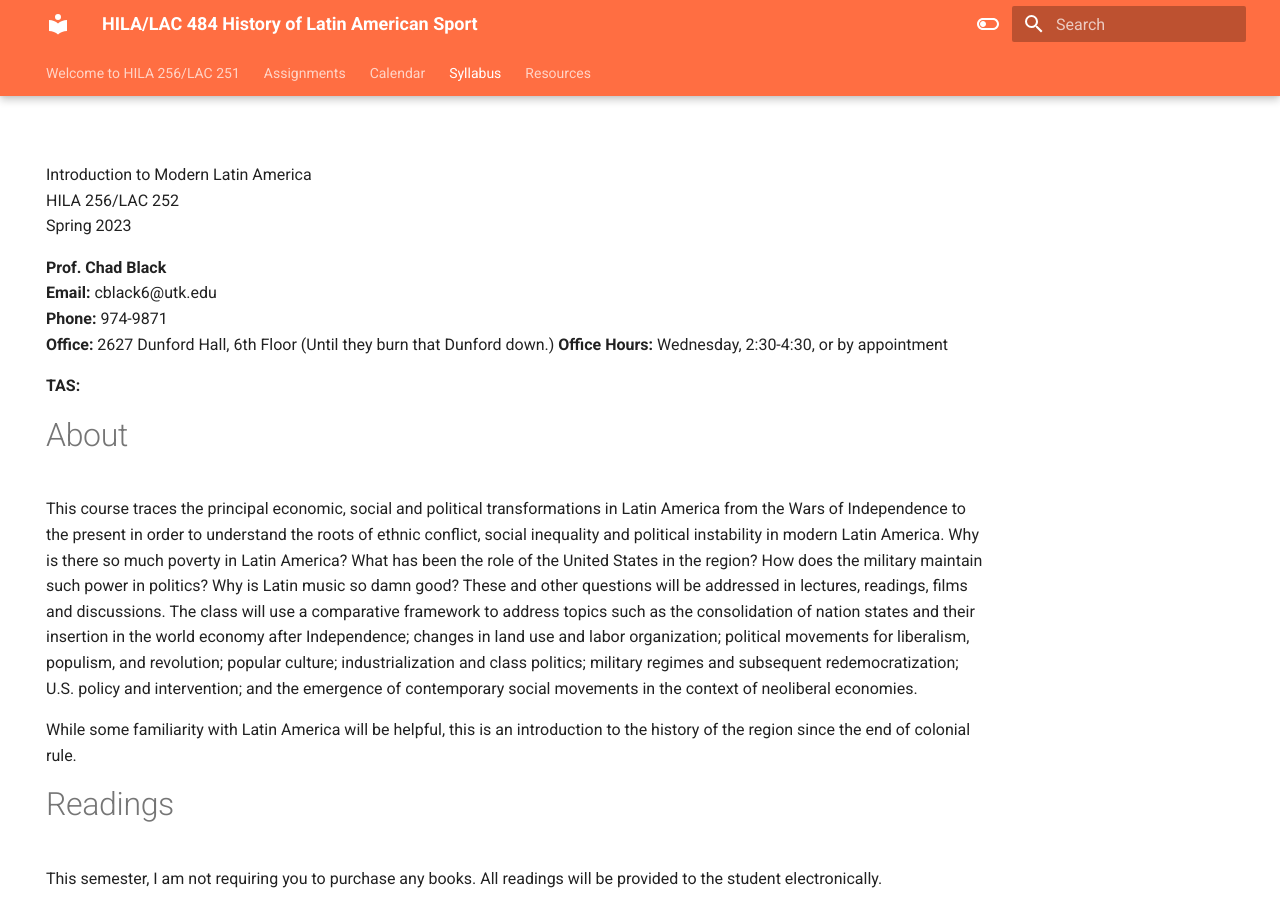
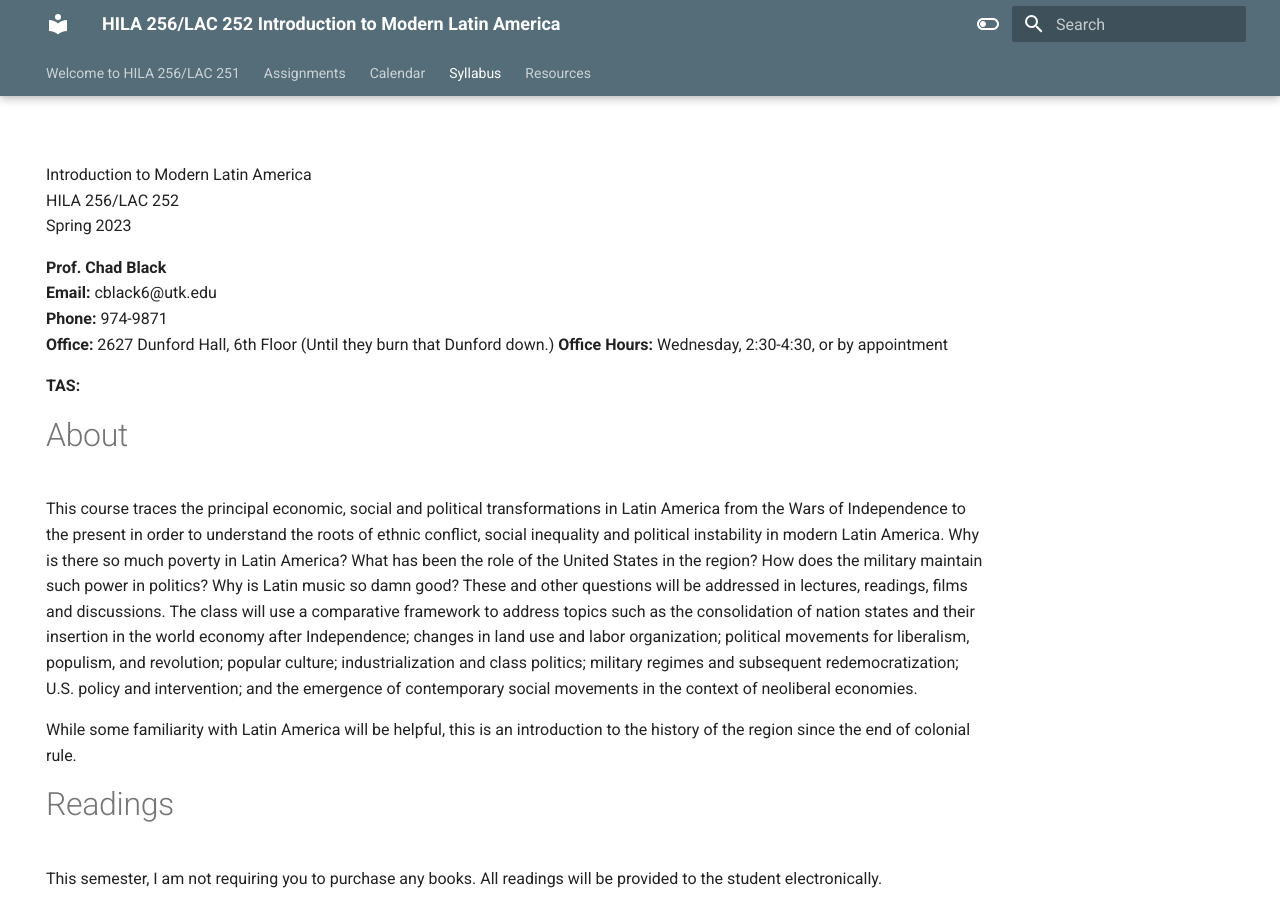
Before and after one commit to chadblack/2023MLA, an MkDocs documentation site: the page built from docs/syllabus.md, in a window 1280 px wide and 900 px high. Built offline with MkDocs 1.6.1 and Material for MkDocs 9.7.7, drawn with Linux system fonts in a browser that asks for light colours.

Commit message:
mkdocs colors

```diff
--- a/mkdocs.yml
+++ b/mkdocs.yml
@@ -1,4 +1,4 @@
-site_name: HILA/LAC 484 History of Latin American Sport
+site_name: HILA 256/LAC 252 Introduction to Modern Latin America
 
 theme:
     features:
@@ -12,7 +12,7 @@ theme:
     # Light mode
     - media: "(prefers-color-scheme: light)"
       scheme: default
-      primary: deep orange
+      primary: blue grey
       accent: indigo
       toggle:
         icon: material/toggle-switch-off-outline
@@ -21,8 +21,8 @@ theme:
     # Dark mode
     - media: "(prefers-color-scheme: dark)"
       scheme: slate
-      primary: deep orange
-      accent: blue
+      primary: blue grey
+      accent: indigo
       toggle:
         icon: material/toggle-switch
         name: Switch to light mode
```
